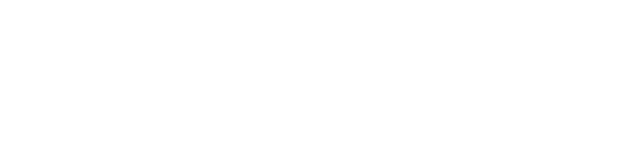
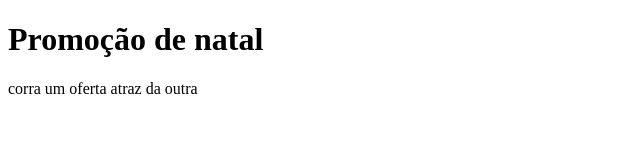
Before and after one commit to fra936/js_14, a plain HTML site: page index.html in a window 1280 px wide. Shown: the whole page, without its empty margins (0-640 px from the left). Drawn offline with Linux system fonts and the light colour scheme.

Commit message:
alteração de natal

```diff
--- a/index.html
+++ b/index.html
@@ -5,5 +5,8 @@
     <meta name="viewport" content="width=, initial-scale=1.0" />
     <title>Document</title>
   </head>
-  <body></body>
+  <body>
+    <h1>Promoção de natal</h1>
+    <p>corra um oferta atraz da outra</p>
+  </body>
 </html>
```
